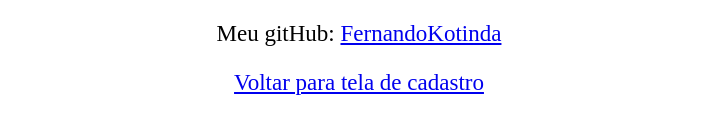
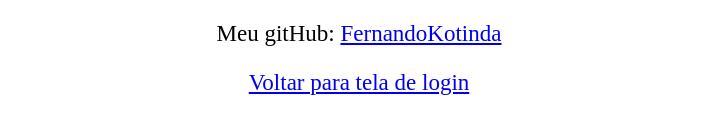
Before and after one commit to fernandokotinda/Tela-Cadastro-de-Usuario, a plain HTML site: page em-breve.html in a window 1280 px wide. Shown: the part 374-508 px from the top of the page, without its empty margins (281-996 px from the left). Drawn offline with Linux system fonts and the light colour scheme.

Commit message:
fixed bug

```diff
--- a/em-breve.html
+++ b/em-breve.html
@@ -20,6 +20,6 @@
 <body>
     <p>Esta aba ainda está construção! Volte novamente mais tarde, Obrigado!</p>
     <p>Meu gitHub: <a target="_blank" href="https://github.com/fernandokotinda">FernandoKotinda</a></p>
-    <a href="index.html">Voltar para tela de cadastro</a>
+    <a href="index.html">Voltar para tela de login</a>
 </body>
 </html>
```
